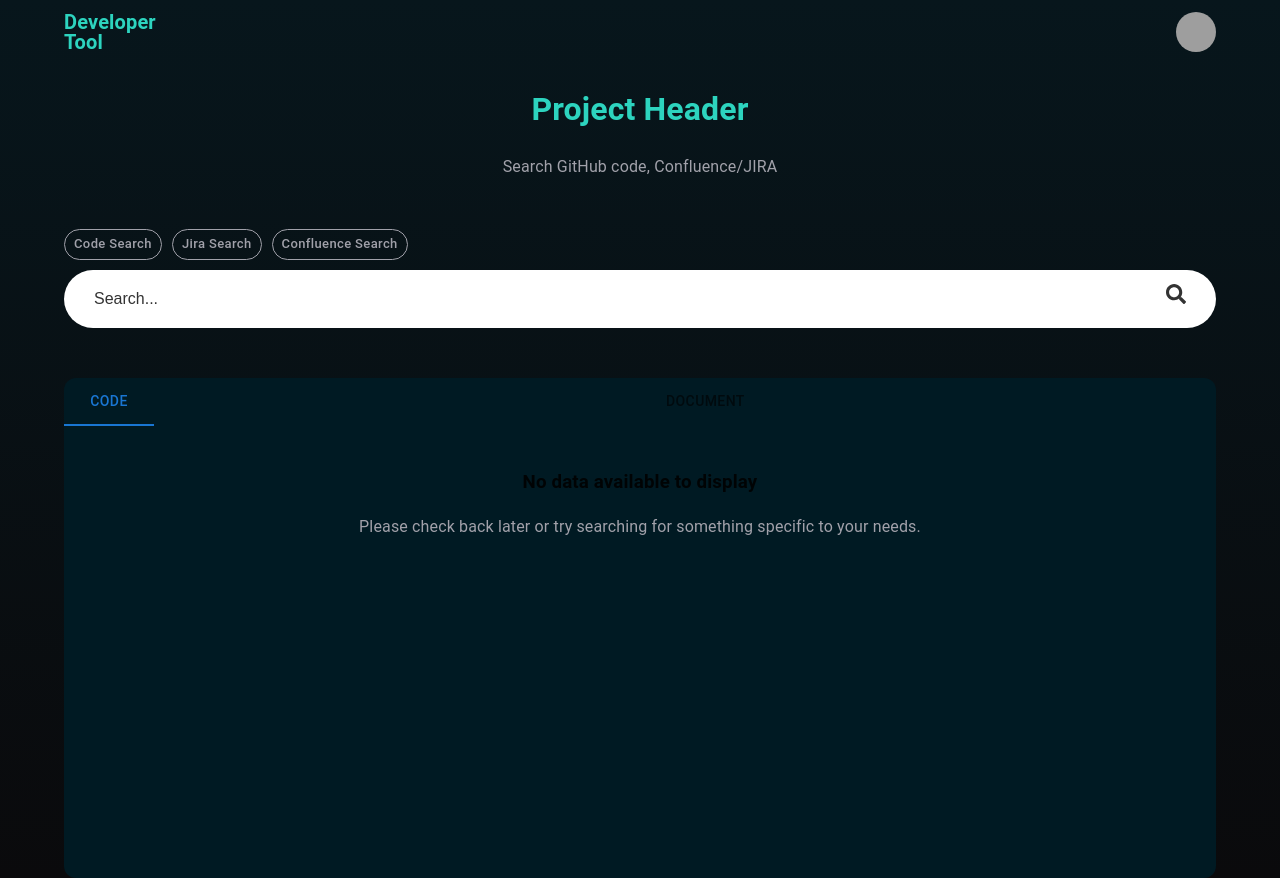
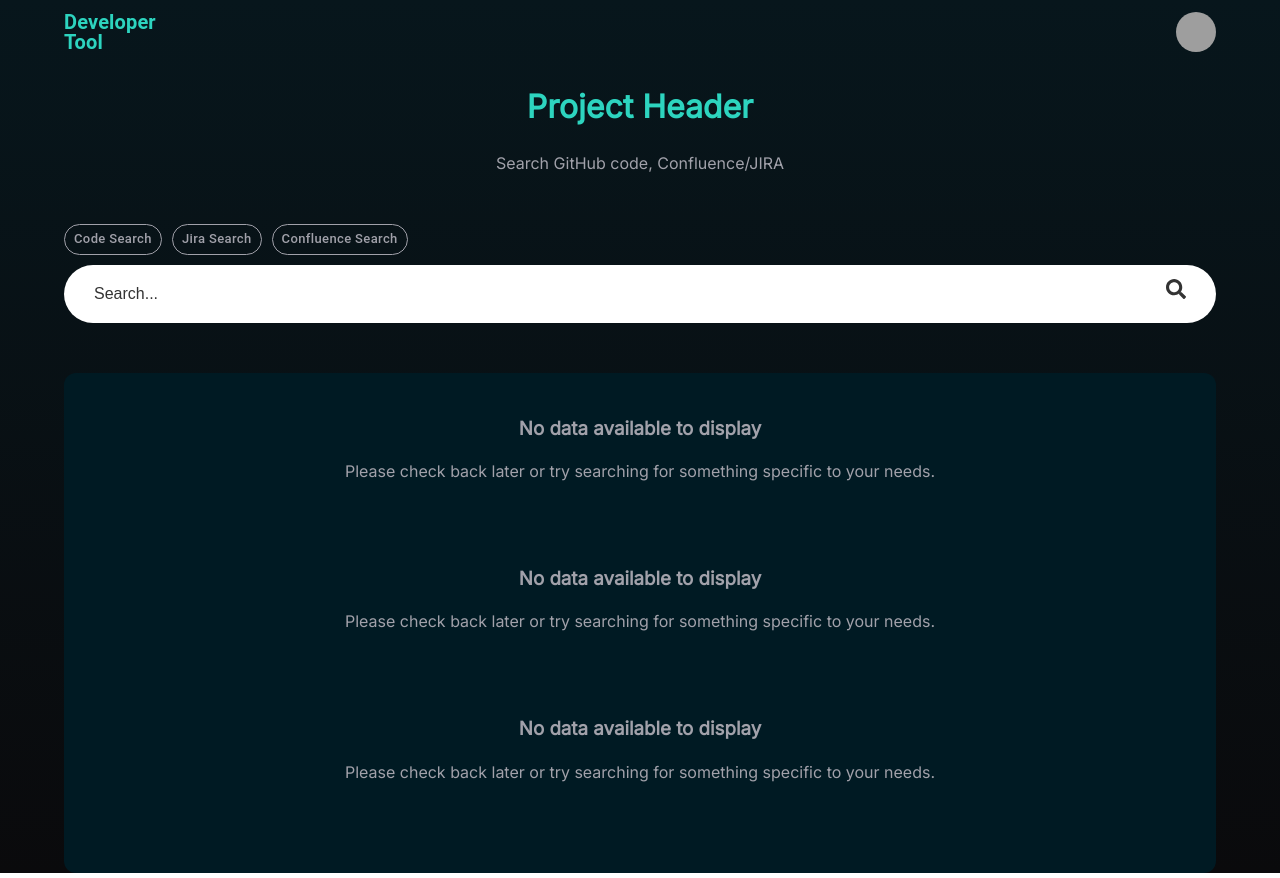
Before and after one commit to siddhiair/semicolon, a React (Vite) app: page / in a window 1280 px wide. Built offline with nearby package versions, Linux system fonts and the light colour scheme; grey boxes are pictures that could not be loaded.

Commit message:
fixed error

```diff
--- a/src/components/AccordionDataRenderer/components/noDataComponent/index.jsx
+++ b/src/components/AccordionDataRenderer/components/noDataComponent/index.jsx
@@ -2,7 +2,7 @@ import "./index.css";
 
 const NoDataComponent = () => (
   <div className="no-data-container">
-    <h3 sx={{color: '#fff'}}>No data available to display</h3>
+    <h3>No data available to display</h3>
     <p className="light-text">
       Please check back later or try searching for something specific to your needs.
     </p>
--- a/src/components/AccordionDataRenderer/index.jsx
+++ b/src/components/AccordionDataRenderer/index.jsx
@@ -15,23 +15,20 @@ import ErrorComponent from "./components/errorComponent";
 import "./index.css";
 
 function TabPanel(props) {
-  const { children, value, index, ...other } = props;
+  const { children, ...other } = props;
 
   return (
-    <div role="tabpanel" hidden={value !== index} {...other}>
-      {value === index && (
-        <Box p={3}>
-          <Typography>{children}</Typography>
-        </Box>
-      )}
+    <div role="tabpanel" {...other}>
+      <Box p={3}>
+        {children}
+      </Box>
     </div>
   );
 }
 
 TabPanel.propTypes = {
   children: PropTypes.node,
-  index: PropTypes.number.isRequired,
-  value: PropTypes.number.isRequired,
+  index: PropTypes.number.isRequired
 };
 
 export default function AccordionDataRenderer({
@@ -39,40 +36,17 @@ export default function AccordionDataRenderer({
   isDataFetchInProgress,
   fetchErrorOccurred,
 }) {
-  const [value, setValue] = React.useState(0);
-
-  const handleTabChange = ( newValue) => {
-    setValue(newValue);
-  };
 
   return (
     <Container fixed>
       <div className="multi-tab-container">
-        <Tabs
-          value={value}
-          onChange={handleTabChange}
-          aria-label="configurable tabs"
-        >
-          {tabsData.map((tab, index) => (
-            <Tab
-              label={tab.label}
-              key={index}
-              sx={{
-                "&:not(:first-of-type)": {
-                  ml: 62,
-                },
-              }}
-            />
-          ))}
-        </Tabs>
-
         {isDataFetchInProgress ? (
           <AccordionSkeleton />
         ) : fetchErrorOccurred ? (
           <ErrorComponent />
         ) : (
           tabsData?.map((tab, index) => (
-            <TabPanel value={value} index={index} key={index}>
+            <TabPanel index={index} key={index}>
               {tab?.content?.length ? (
                 <CustomAccordion accordionData={tab?.content} />
               ) : (
--- a/src/main.jsx
+++ b/src/main.jsx
@@ -1,11 +1,9 @@
 import React from 'react'
 import ReactDOM from 'react-dom/client'
 import App from './App'
-import CssBaseline from '@mui/material/CssBaseline';
 
 ReactDOM.createRoot(document.getElementById('root')).render(
   <React.StrictMode>
-    <CssBaseline />
     <App />
   </React.StrictMode>,
 )
```
Also changed, not shown: 1 other file (tests, documents, lock files or other folders).
